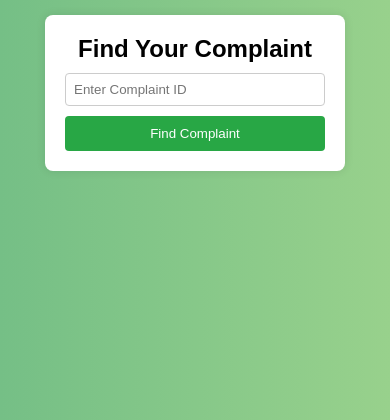
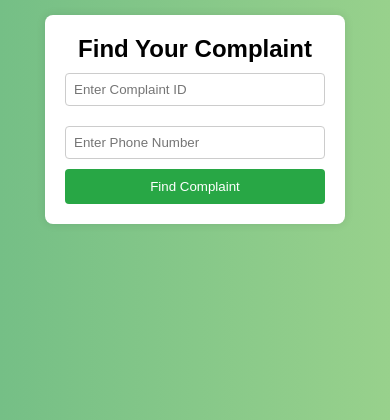
Before and after one commit to pankaj-bansal00/Complaint_Portal, a Django app: page /complaint/trackid/ in a window 390 px wide; the page is wider, and only the part inside the window is pictured. Shown: the part 79-499 px from the top of that part. Run offline with Django 5.2, Linux system fonts and the light colour scheme.

Commit message:
trackid phone

```diff
--- a/mainsite/complaint/templates/trackid.html
+++ b/mainsite/complaint/templates/trackid.html
@@ -42,17 +42,25 @@ td {
     </style>
 </head>
 <body>
+
     {% include "nav.html" %}
+
+    {% if messages %}
+    {% for message in messages %}
+        <p style="color: red;">{{ message }}</p>
+    {% endfor %}
+{% endif %}
 
     <div class="container">
         <h2>Find Your Complaint</h2>
         <form method="post" action="{% url 'trackid' %}">
             {% csrf_token %}
             <input type="text" placeholder="Enter Complaint ID" required name="track_id">
+            <input type="tel" placeholder="Enter Phone Number" required name="phone">
             <button type="submit">Find Complaint</button>
         </form>
     </div>
-    {% if complaint.track_id %}
+    {% if complaint.track_id  %}
     <div class="cmpdetails">
         <table border="1">
             <tr>
--- a/mainsite/complaint/views.py
+++ b/mainsite/complaint/views.py
@@ -64,18 +64,27 @@ def complaint_form(request):
     return render(request, "complaint_form.html", {"user": user})
 
 
+
 def trackid(request):
     if request.method == "POST":
-        print("trackid33333333")
         track_id = request.POST.get("track_id")
+        phone = request.POST.get("phone")  # Get phone number from input
+
         try:
+            # Retrieve the complaint based on track_id
+            complaint = Complaint.objects.get(track_id=track_id)
 
-            complaint = Complaint.objects.get(track_id=track_id)
-            print("complaint",complaint)
-            return render(request, "trackid.html", {"complaint": complaint})
+            # Check if the provided phone number matches the complaint's associated user
+            if complaint.user.phone == phone:  # Assuming 'phone_number' exists in User model
+                return render(request, "trackid.html", {"complaint": complaint})
+            else:
+                messages.error(request, "Phone number does not match the complaint record.")
+                return redirect("trackid")
+
         except Complaint.DoesNotExist:
             messages.error(request, "Complaint not found.")
             return redirect("trackid")
+
     return render(request, 'trackid.html')
 
 def complaint_success(request, track_id):
```
